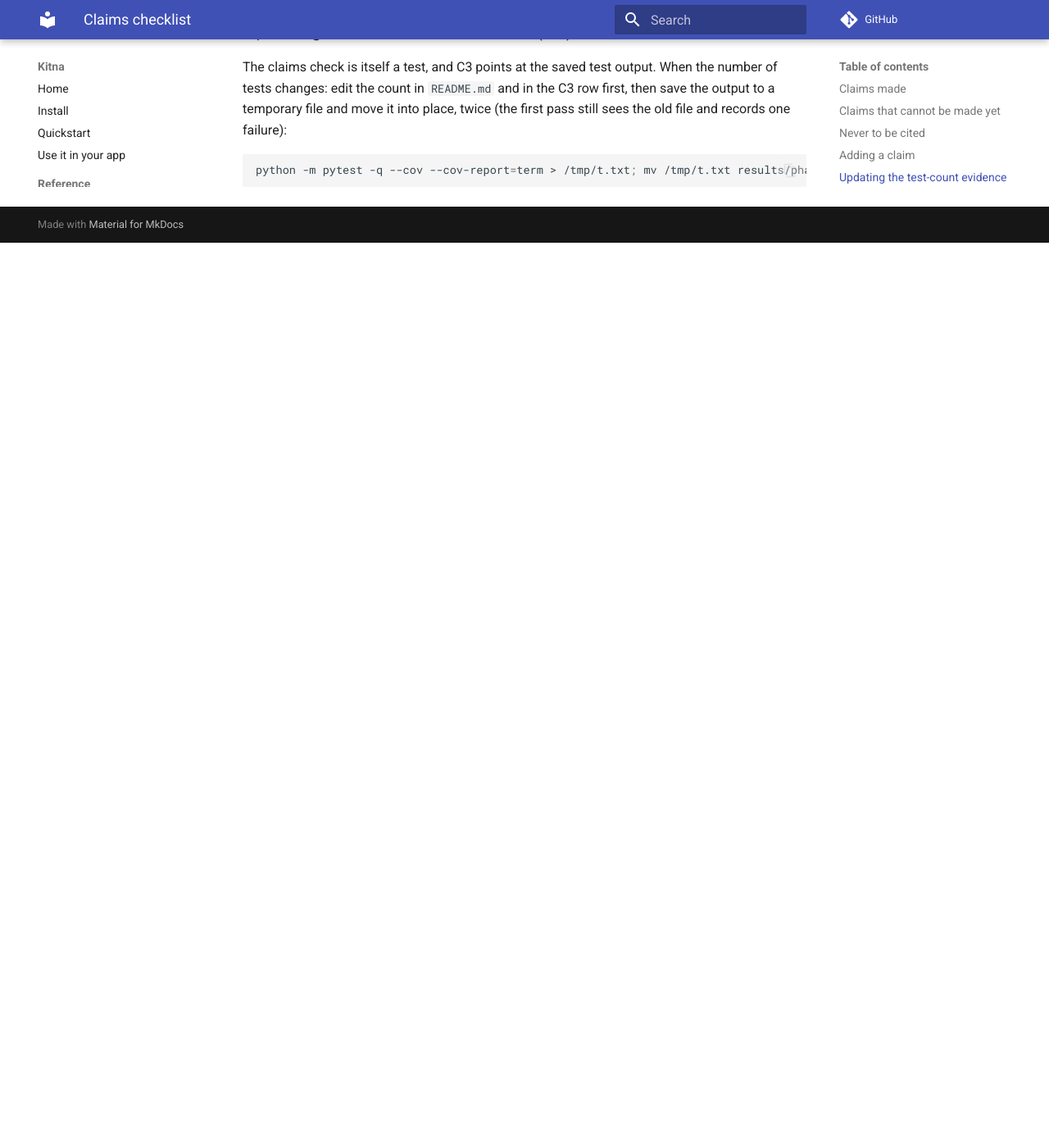
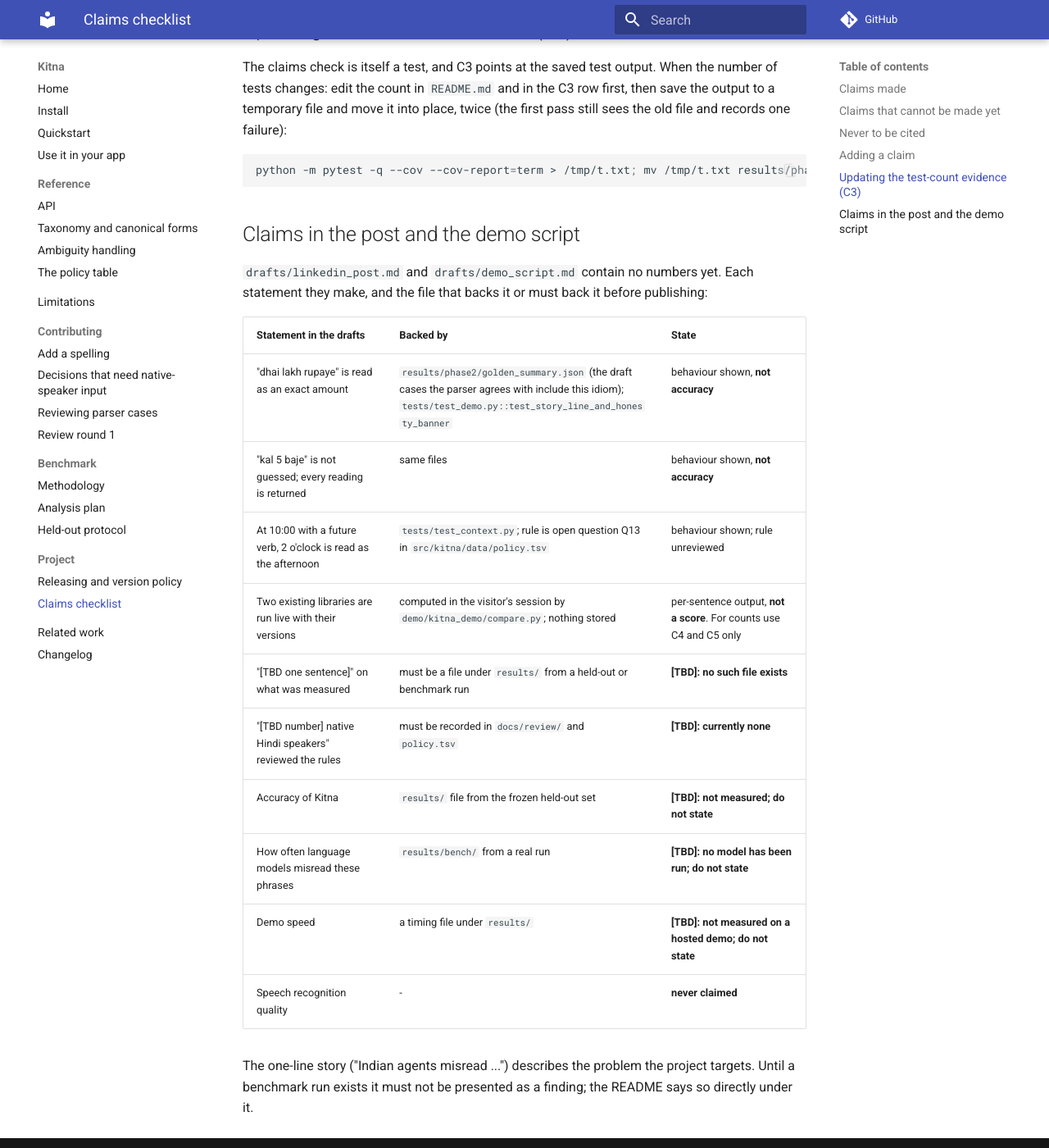
Before and after one commit to Saparajeeta/Kitna, an MkDocs documentation site: the page built from docs/claims_checklist.md, in a window 1280 px wide and 1400 px high, scrolled down 2274 px. Shown: the whole window at 82% size. Built offline with MkDocs 1.6.1 and Material for MkDocs 9.7.7, drawn with Linux system fonts in a browser that asks for light colours; comment, search, counter and statistics services are not loaded; before the commit the page ends 2570 px from its top, so only the background shows below that; some of the changed text lies outside the part shown.

Commit message:
README: one-line story, screenshots, 60-second quickstart, status rows; changelog; claims; test output
Co-authored-by: arena-agent <297053741+arena-agent@users.noreply.github.com>

````diff
--- a/docs/claims_checklist.md
+++ b/docs/claims_checklist.md
@@ -63,3 +63,24 @@ the old file and records one failure):
 ```bash
 python -m pytest -q --cov --cov-report=term > /tmp/t.txt; mv /tmp/t.txt results/phase2/test_run.txt
 ```
+
+## Claims in the post and the demo script
+
+`drafts/linkedin_post.md` and `drafts/demo_script.md` contain no numbers yet. Each statement they
+make, and the file that backs it or must back it before publishing:
+
+| Statement in the drafts | Backed by | State |
+|---|---|---|
+| "dhai lakh rupaye" is read as an exact amount | `results/phase2/golden_summary.json` (the draft cases the parser agrees with include this idiom); `tests/test_demo.py::test_story_line_and_honesty_banner` | behaviour shown, **not accuracy** |
+| "kal 5 baje" is not guessed; every reading is returned | same files | behaviour shown, **not accuracy** |
+| At 10:00 with a future verb, 2 o'clock is read as the afternoon | `tests/test_context.py`; rule is open question Q13 in `src/kitna/data/policy.tsv` | behaviour shown; rule unreviewed |
+| Two existing libraries are run live with their versions | computed in the visitor's session by `demo/kitna_demo/compare.py`; nothing stored | per-sentence output, **not a score**. For counts use C4 and C5 only |
+| "[TBD one sentence]" on what was measured | must be a file under `results/` from a held-out or benchmark run | **[TBD]: no such file exists** |
+| "[TBD number] native Hindi speakers" reviewed the rules | must be recorded in `docs/review/` and `policy.tsv` | **[TBD]: currently none** |
+| Accuracy of Kitna | `results/` file from the frozen held-out set | **[TBD]: not measured; do not state** |
+| How often language models misread these phrases | `results/bench/` from a real run | **[TBD]: no model has been run; do not state** |
+| Demo speed | a timing file under `results/` | **[TBD]: not measured on a hosted demo; do not state** |
+| Speech recognition quality | - | **never claimed** |
+
+The one-line story ("Indian agents misread ...") describes the problem the project targets. Until a
+benchmark run exists it must not be presented as a finding; the README says so directly under it.
````
Also changed, not shown: other parts of docs/claims_checklist.md (+1 -1 lines), CHANGELOG.md (+10 -0 lines), README.md (+59 -2 lines), docs/assets/demo_action.png (added), docs/assets/demo_ambiguity.png (added), docs/assets/demo_context.png (added), 2 other files.
